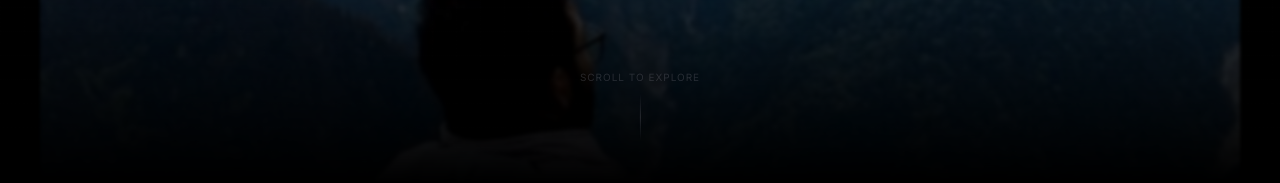
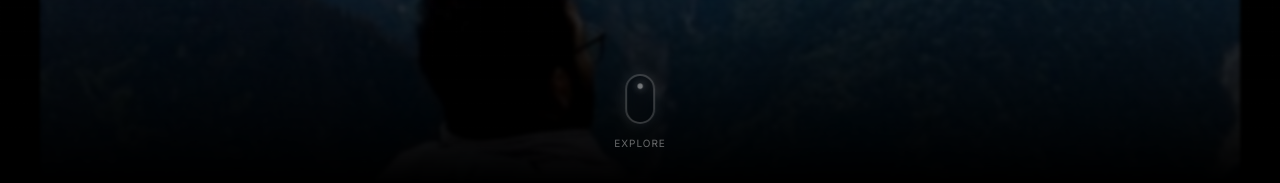
Before and after one commit to subahdeepmistri/Final-PORTFOLIO, a Next.js app: page / in a window 1280 px wide. Shown: the part 617-800 px from the top of the page. Built offline with nearby package versions, Linux system fonts and the light colour scheme.

Commit message:
feat: Enhance Hero scroll indicator with Ethereal Capsule design and smooth scrolling

```diff
--- a/components/features/about/About.tsx
+++ b/components/features/about/About.tsx
@@ -11,7 +11,7 @@ export default function About() {
     };
 
     return (
-        <section className="min-h-screen py-24 px-6 md:px-12 flex flex-col justify-center relative overflow-hidden">
+        <section id="about" className="min-h-screen py-24 px-6 md:px-12 flex flex-col justify-center relative overflow-hidden">
             {/* Background Accent */}
             <div className="absolute top-0 right-0 w-[500px] h-[500px] bg-white/5 rounded-full blur-[100px] pointer-events-none" />
 
--- a/components/features/contact/Contact.tsx
+++ b/components/features/contact/Contact.tsx
@@ -85,7 +85,7 @@ export default function Contact() {
 
                 {/* Social Grid - Mobile: 2 cols, Desktop: Flex row */}
                 <div className="grid grid-cols-2 md:flex md:flex-wrap gap-4 md:gap-6">
-                    <a href="https://github.com/subhadeepmistri" target="_blank" rel="noopener noreferrer"
+                    <a href="https://github.com/subahdeepmistri" target="_blank" rel="noopener noreferrer"
                         className="group flex flex-col md:flex-row items-center justify-center gap-2 md:gap-3 px-4 py-4 md:px-8 md:py-4 rounded-2xl md:rounded-full bg-white text-black font-bold text-sm md:text-lg hover:bg-zinc-200 hover:scale-[1.02] transition-all">
                         <Github className="w-5 h-5 md:w-5 md:h-5 group-hover:rotate-12 transition-transform" />
                         <span>GitHub</span>
--- a/components/features/home/Hero.tsx
+++ b/components/features/home/Hero.tsx
@@ -2,8 +2,15 @@
 
 import { motion } from "framer-motion";
 import HeroBackground from "@/components/ui/HeroBackground";
+import { useLenis } from "lenis/react";
 
 export default function Hero() {
+    const lenis = useLenis();
+
+    const handleScroll = () => {
+        lenis?.scrollTo("#about");
+    };
+
     const textVariants = {
         hidden: { opacity: 0, y: 50 },
         visible: (i: number) => ({
@@ -56,15 +63,32 @@ export default function Hero() {
                 </motion.p>
             </div>
 
-            {/* Scroll Indicator */}
+            {/* Scroll Indicator - Ethereal Capsule Design */}
             <motion.div
                 initial={{ opacity: 0 }}
-                animate={{ opacity: 1, y: [0, 10, 0] }}
-                transition={{ delay: 2, duration: 2, repeat: Infinity }}
-                className="absolute bottom-12 left-1/2 -translate-x-1/2 flex flex-col items-center gap-2"
+                animate={{ opacity: 1 }}
+                transition={{ delay: 2, duration: 1.5 }}
+                onClick={handleScroll}
+                className="absolute bottom-8 left-1/2 -translate-x-1/2 flex flex-col items-center gap-3 cursor-pointer group z-20"
             >
-                <span className="text-[10px] uppercase tracking-widest text-zinc-500">Scroll to Explore</span>
-                <div className="w-px h-12 bg-linear-to-b from-transparent via-zinc-500 to-transparent" />
+                {/* Glass Capsule */}
+                <div className="w-[30px] h-[50px] rounded-full border-2 border-white/20 p-1 flex justify-center backdrop-blur-sm shadow-[0_0_15px_rgba(255,255,255,0.1)] group-hover:border-white/40 transition-colors duration-500">
+                    <motion.div
+                        className="w-1.5 h-1.5 bg-white rounded-full shadow-[0_0_10px_white]"
+                        animate={{
+                            y: [0, 28],
+                            opacity: [0, 1, 0], // Gentle fade in/out
+                            scale: [0.8, 1, 0.8]
+                        }}
+                        transition={{
+                            duration: 1.8,
+                            repeat: Infinity,
+                            ease: "easeInOut",
+                            repeatDelay: 0.2
+                        }}
+                    />
+                </div>
+                <span className="text-[10px] uppercase tracking-widest text-white/40 group-hover:text-white/80 transition-colors duration-500">Explore</span>
             </motion.div>
         </section>
     );
```
